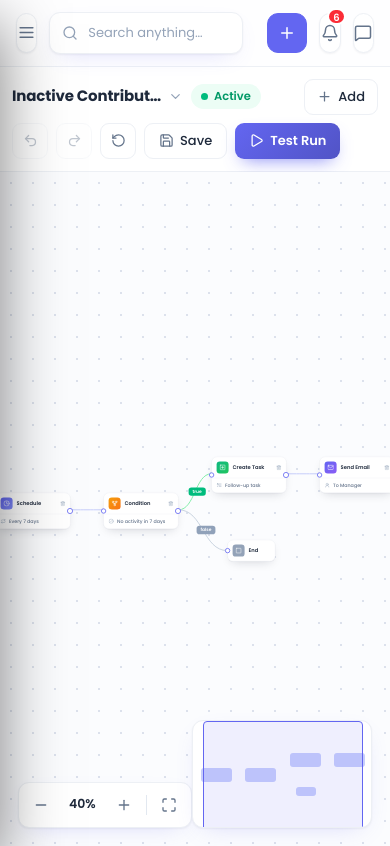
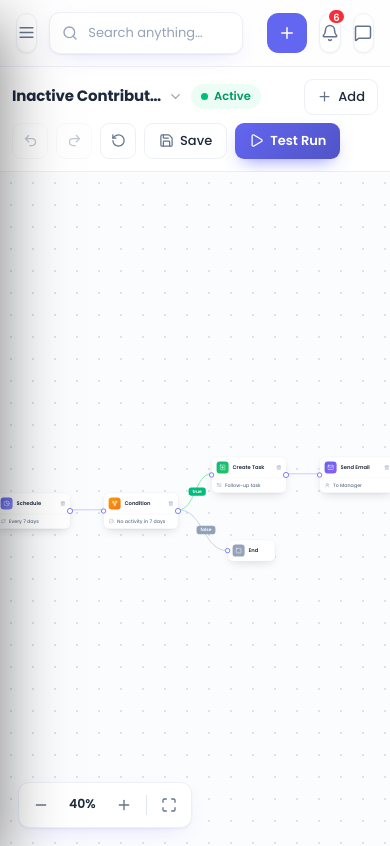
Before and after one commit to TR-Mokwena/apex-web, a Next.js app: page /automation in a window 390 px wide. Built offline with nearby package versions, Linux system fonts and the light colour scheme.

Commit message:
feat: enhance interaction by adding click functionality to draggable items and improve minimap visibility on larger screens

```diff
--- a/app/(app)/automation/page.jsx
+++ b/app/(app)/automation/page.jsx
@@ -206,7 +206,7 @@ export default function AutomationPage() {
             <div key={group}>
               <div className="flex items-center justify-between text-[10.5px] font-bold uppercase tracking-wider text-ink-3 mx-1 mb-2.5 mt-5">{group}{group === "Triggers" && <Icon name="Zap" size={14} />}</div>
               {Object.entries(NODE_TYPES).filter(([, t]) => t.group === group).map(([type, t]) => (
-                <div key={type} draggable onDragStart={(e) => e.dataTransfer.setData("type", type)}
+                <div key={type} draggable onDragStart={(e) => e.dataTransfer.setData("type", type)} onClick={() => addAtCenter(type)} title="Drag onto canvas or click to add"
                   className="flex items-center gap-3 p-[10px_11px] border border-line rounded-[11px] mb-2 cursor-grab active:scale-[0.98] text-[13px] font-medium bg-card hover:border-[#D6DCEA] hover:shadow-card">
                   <span className="grid place-items-center w-[30px] h-[30px] rounded-lg flex-none" style={{ background: t.pi }}><Icon name={t.icon} size={16} style={{ color: t.pc }} /></span>{t.title}
                 </div>
@@ -272,7 +272,7 @@ export default function AutomationPage() {
           </div>
 
           {/* minimap */}
-          <div data-ui className="absolute right-[18px] bottom-[18px] w-[180px] h-[108px] bg-card border border-line rounded-[11px] shadow-card z-[8] overflow-hidden">
+          <div data-ui className="hidden sm:block absolute right-[18px] bottom-[18px] w-[180px] h-[108px] bg-card border border-line rounded-[11px] shadow-card z-[8] overflow-hidden">
             {nodes.map((n) => { const s = sizeOf(n.type); return <span key={n.id} className="absolute rounded-[3px] bg-[#C7CEFB]" style={{ left: (n.x - b.x0) * ms + mox, top: (n.y - b.y0) * ms + moy, width: s.w * ms, height: s.h * ms }} />; })}
             {c && <span className="absolute border-[1.5px] border-brand rounded bg-brand/10" style={{ left: Math.max(0, (-view.tx / view.scale - b.x0) * ms + mox), top: Math.max(0, (-view.ty / view.scale - b.y0) * ms + moy), width: (c.clientWidth / view.scale) * ms, height: (c.clientHeight / view.scale) * ms }} />}
           </div>
```
